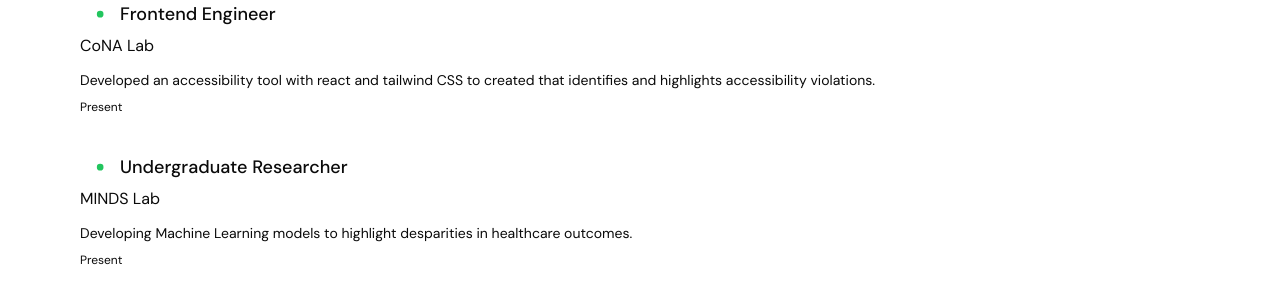
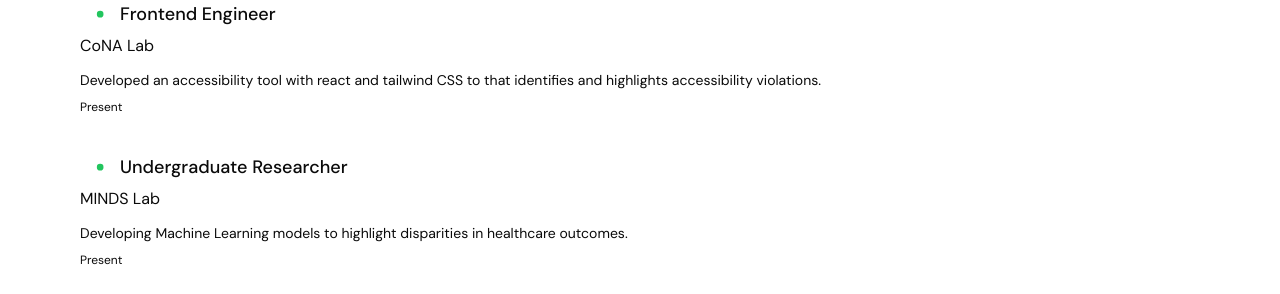
Before and after one commit to lennythecreator/Portfolio, a Next.js app: page /About in a window 1280 px wide. Shown: the part 436-730 px from the top of the page. Built offline with nearby package versions, Linux system fonts and the light colour scheme.

Commit message:
Updated the exp section

```diff
--- a/constants/constants.js
+++ b/constants/constants.js
@@ -60,7 +60,7 @@ const EXPERIENCE = [
         title:"Frontend Engineer",
         company:"CoNA Lab",
         location:"Baltimore , Maryland",
-        responsibilities:"Developed an accessibility tool with react and tailwind CSS to created that identifies and highlights accessibility violations.",
+        responsibilities:"Developed an accessibility tool with react and tailwind CSS to that identifies and highlights accessibility violations.",
         date:"Present"
     },
     {
@@ -68,7 +68,7 @@ const EXPERIENCE = [
         company:"MINDS Lab",
         location:"Maryland",
         date:"Present",
-        responsibilities:"Developing Machine Learning models to highlight desparities in healthcare outcomes."
+        responsibilities:"Developing Machine Learning models to highlight  disparities in healthcare outcomes."
     },
     {
         title: "Software Engineer Intern (AI/ML)",
```
